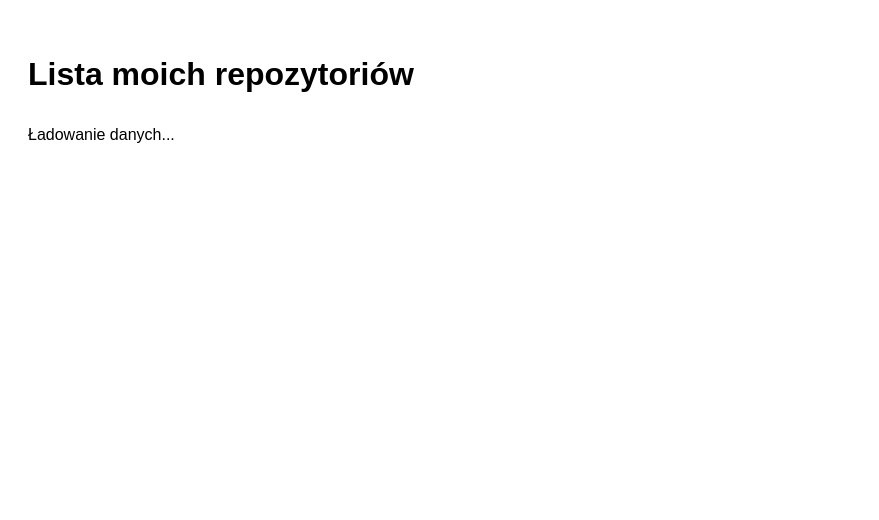
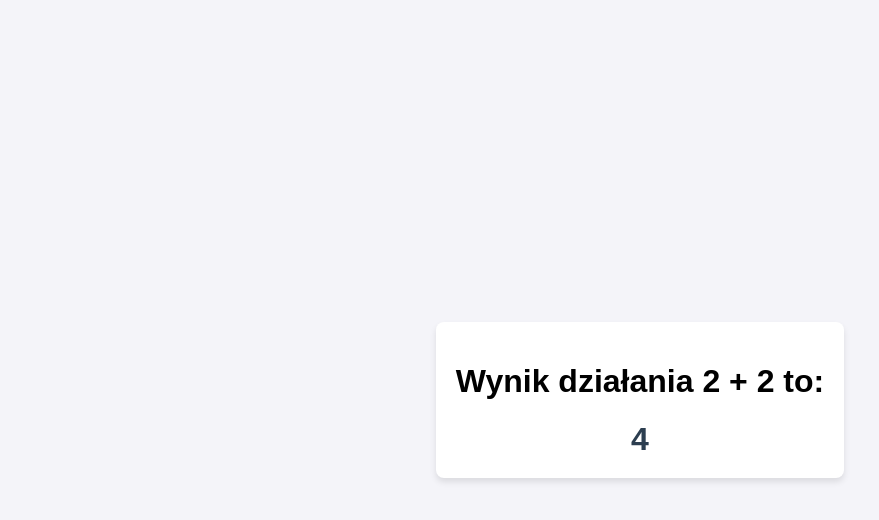
Before and after one commit to mina26kmm/Test_public_rep, a plain HTML site: page index.html in a window 1280 px wide. Shown: the whole page, without its empty margins (0-879 px from the left). Drawn offline with Linux system fonts and the light colour scheme.

Commit message:
Update index.html

```diff
--- a/index.html
+++ b/index.html
@@ -2,21 +2,52 @@
 <html lang="pl">
 <head>
     <meta charset="UTF-8">
-    <meta name="viewport" content="width=device-width, initial-scale=1.0">
-    <title>Moje Projekty GitHub</title>
+    <title>Proste Obliczenia</title>
     <style>
-        body { font-family: sans-serif; padding: 20px; line-height: 1.6; }
-        #repo-list { list-style: none; padding: 0; }
-        .repo-item { border-bottom: 1px solid #eee; padding: 10px 0; }
-        a { color: #0366d6; text-decoration: none; font-weight: bold; }
+        body {
+            font-family: Arial, sans-serif;
+            display: flex;
+            justify-content: center;
+            align-items: center;
+            height: 100vh;
+            margin: 0;
+            background-color: #f4f4f9;
+        }
+        .container {
+            text-align: center;
+            padding: 20px;
+            background: white;
+            border-radius: 8px;
+            box-shadow: 0 4px 6px rgba(0,0,0,0.1);
+        }
+        #wynik {
+            font-size: 2rem;
+            color: #2c3e50;
+            font-weight: bold;
+        }
     </style>
 </head>
 <body>
 
-    <h1>Lista moich repozytoriów</h1>
-    <div id="loading">Ładowanie danych...</div>
-    <ul id="repo-list"></ul>
+    <div class="container">
+        <h1>Wynik działania 2 + 2 to:</h1>
+        <div id="wynik">Obliczanie...</div>
+    </div>
 
-    <script src="script.js"></script>
+    <script>
+        // Deklarujemy liczby
+        const a = 2;
+        const b = 2;
+
+        // Wykonujemy działanie
+        const suma = a + b;
+
+        // Znajdujemy element na stronie i wstawiamy do niego wynik
+        document.getElementById('wynik').innerText = suma;
+
+        // Dodatkowo wypiszemy to w konsoli przeglądarki (F12)
+        console.log("Wynik działania to: " + suma);
+    </script>
+
 </body>
 </html>
```
